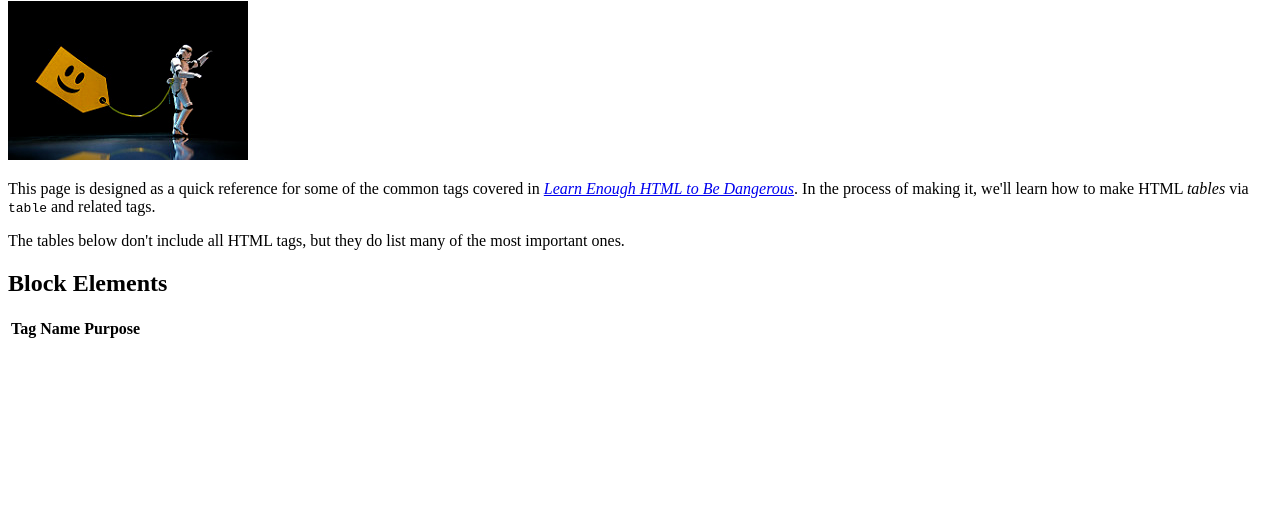
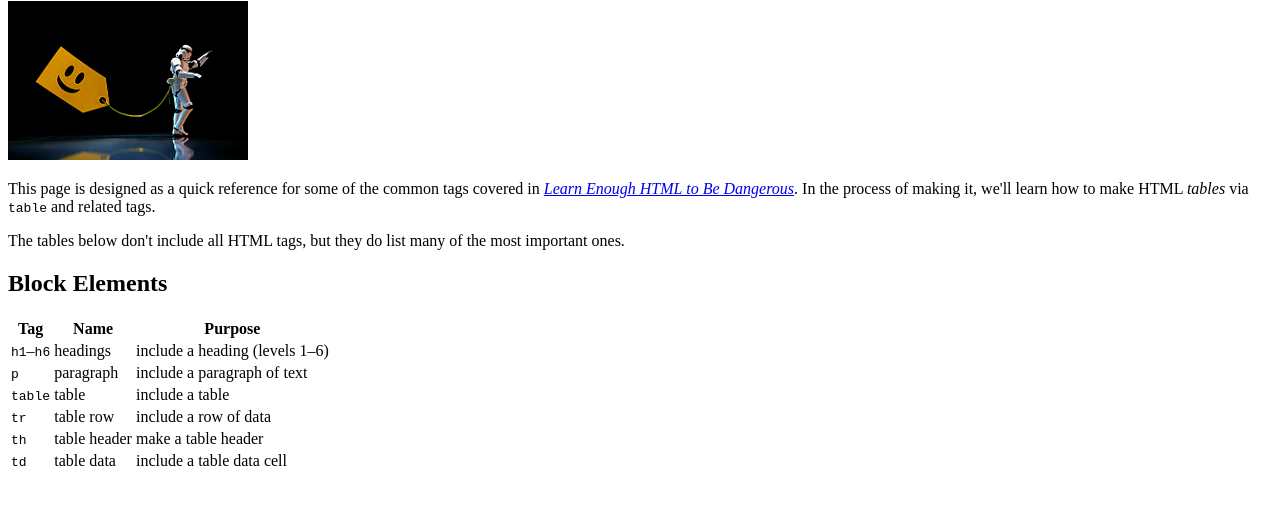
Before and after one commit to NathanSadler/sample_website, a plain HTML site: page tags.html in a window 1280 px wide. Shown: the part 79-584 px from the top of the page. Drawn offline with Linux system fonts and the light colour scheme.

Commit message:
Add content to block elements table

```diff
--- a/tags.html
+++ b/tags.html
@@ -35,8 +35,36 @@
         <th>Name</th>
         <th>Purpose</th>
       </tr>
+      <tr>
+        <td><code>h1</code>&ndash;<code>h6</code></td>
+        <td>headings</td>
+        <td>include a heading (levels 1&ndash;6)</td>
+        <tr>
+          <td><code>p</code></td>
+          <td>paragraph</td>
+          <td>include a paragraph of text</td>
+        </tr>
+        <tr>
+          <td><code>table</code></td>
+          <td>table</td>
+          <td>include a table</td>
+        </tr>
+        <tr>
+          <td><code>tr</code></td>
+          <td>table row</td>
+          <td>include a row of data</td>
+        </tr>
+        <tr>
+          <td><code>th</code></td>
+          <td>table header</td>
+          <td>make a table header</td>
+        </tr>
+        <tr>
+          <td><code>td</code></td>
+          <td>table data</td>
+          <td>include a table data cell</td>
+        </tr>
     </table>
-
 
   </body>
 </html>
```
